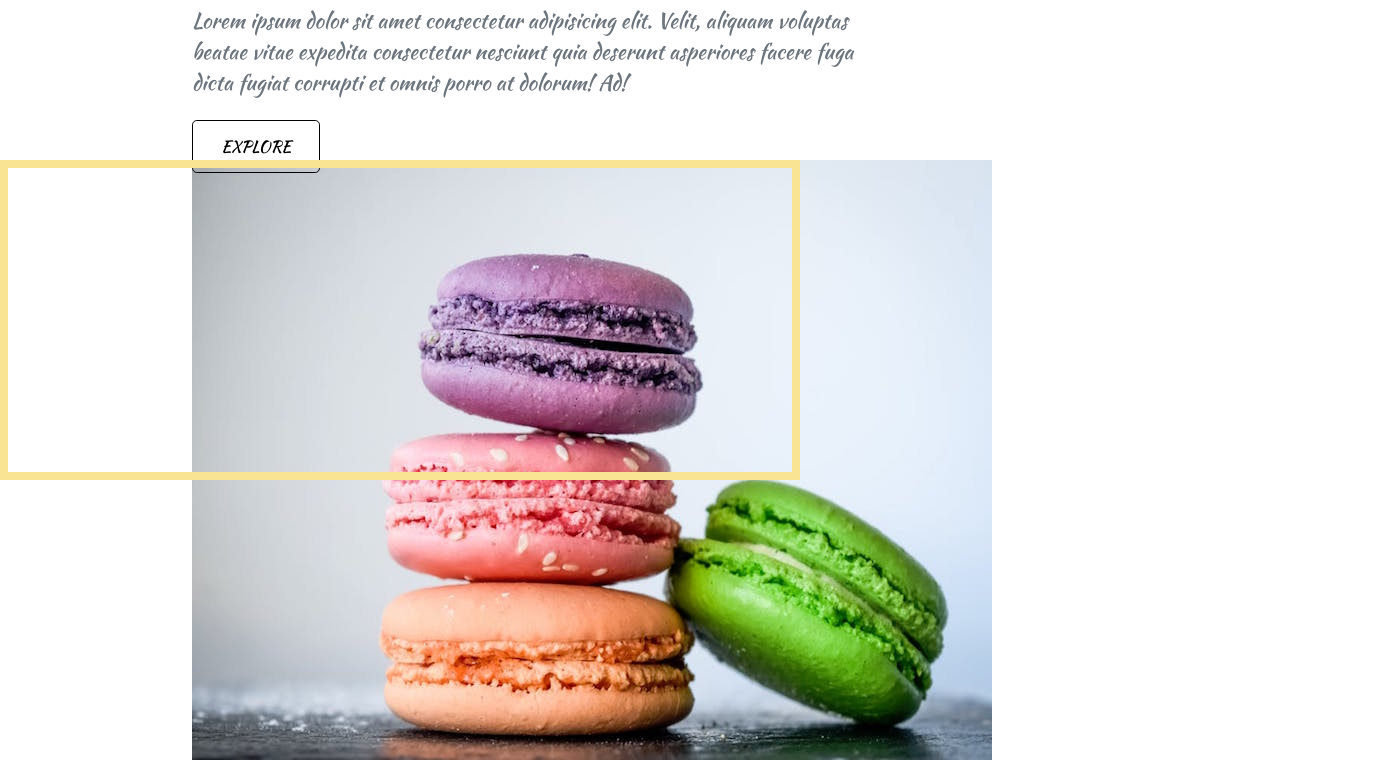
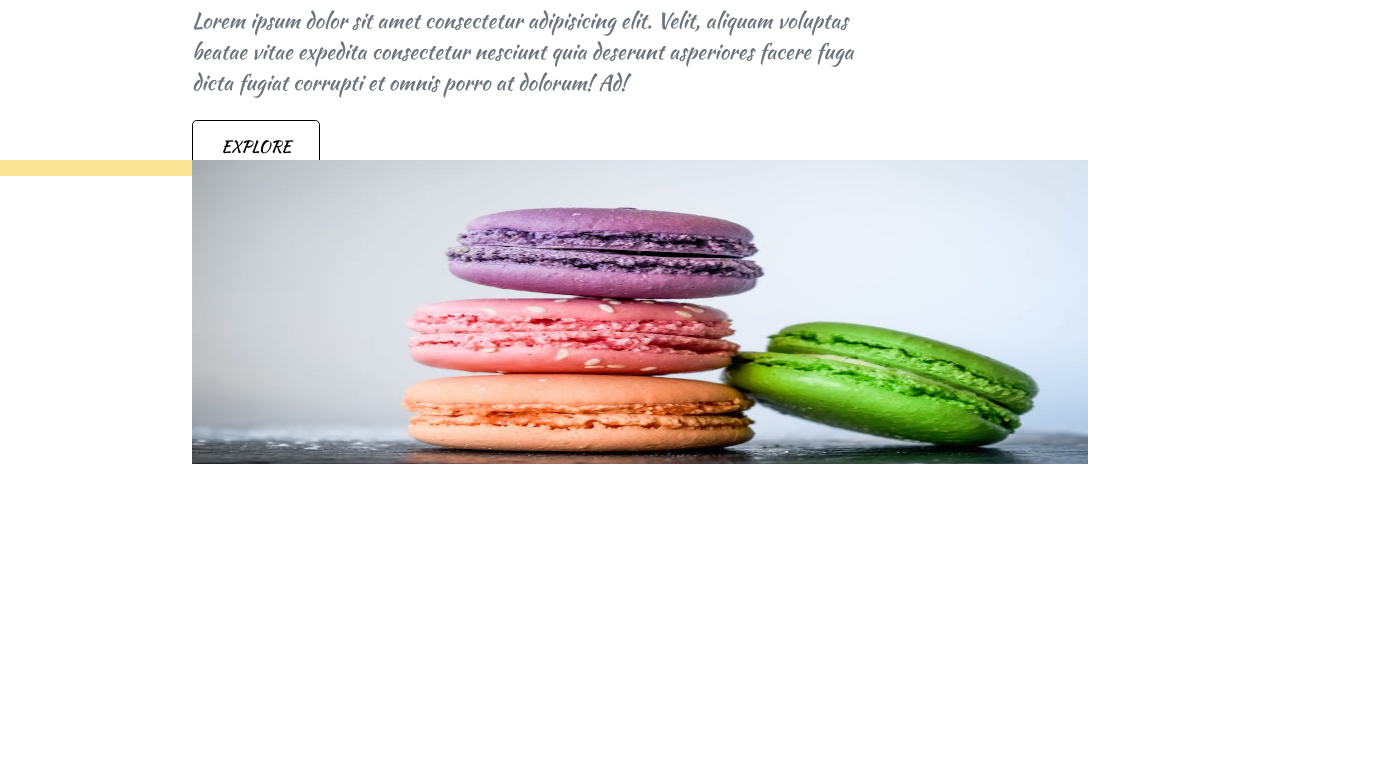
Before and after one commit to moneebshammout/task1, a plain HTML site: page index.html in a window 1280 px wide. Shown: the part 1223-1989 px from the top of the page, 1376 px wide, since content can reach past the window. After the commit the page ends 1928 px from the top, so only its background shows below. Drawn offline with Linux system fonts and the light colour scheme.

Commit message:
still fixing the border

```diff
--- a/css/index.css
+++ b/css/index.css
@@ -134,17 +134,18 @@ a {
 .aboutus-border {
     border: solid 0.5rem;
     border-color: var(--mainYellow);
+    width: 100%;
+    height: auto;
+    max-width: 70%;
+    max-height: 38%;
     position: absolute;
-    height: 37.5rem;
-    width: 50rem;
-    max-width: 70%;
-    max-height: 40%;
-
-
 }
 
 .aboutus-sweet {
-    max-width: 100%;
-    max-height: 100%;
-
+    width: 100%;
+    height: auto;
+    max-width: 70%;
+    max-height: 38%;
+    position: absolute;
+    vertical-align: middle;
 }
--- a/css/phone.css
+++ b/css/phone.css
@@ -52,6 +52,13 @@
 }
 
 .aboutus-preview {
-    width: 70%;
+    /* width: 70%; */
     margin-top: 20%;
+    height: 37.5rem;
+    width: 30rem;
 }
+
+.aboutus-border {
+    height: 37.5rem;
+    width: 30rem;
+}
```
